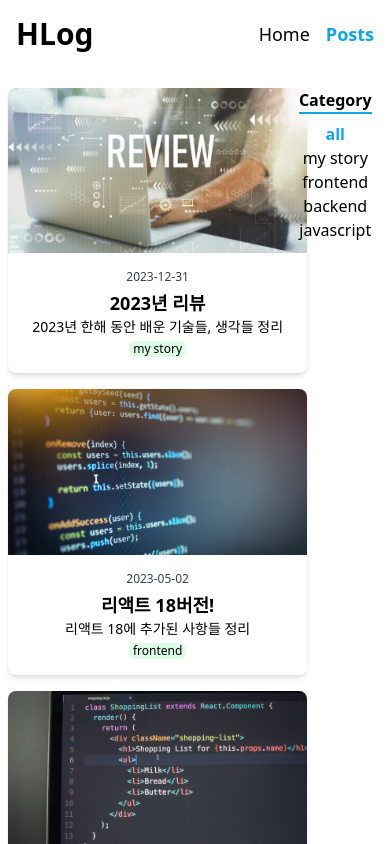
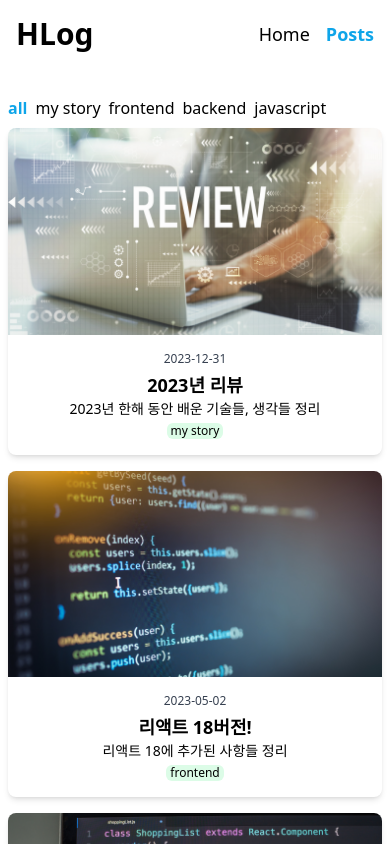
Before and after one commit to hheeseung/hlog, a Next.js app: page /posts in a window 390 px wide. Shown: the top 844 px of the page. Built offline with nearby package versions, Linux system fonts and the light colour scheme.

Commit message:
design: 전체 화면 비율 수정 및 반응형 hover 애니메이션 수정

```diff
--- a/src/app/layout.tsx
+++ b/src/app/layout.tsx
@@ -27,7 +27,7 @@ export default function RootLayout({
   return (
     <html lang='en'>
       <body
-        className={`${geistSans.variable} ${geistMono.variable} max-w-7xl mx-auto flex flex-col h-screen antialiased`}
+        className={`${geistSans.variable} ${geistMono.variable} max-w-5xl mx-auto flex flex-col h-screen antialiased`}
       >
         <Header />
         <main className='grow'>{children}</main>
--- a/src/components/Categories.tsx
+++ b/src/components/Categories.tsx
@@ -8,11 +8,13 @@ interface Props {
 
 export default function Categories({ categories, selected, setSelected }: Props) {
   return (
-    <nav className='w-1/4 flex flex-col'>
-      <h2 className='font-bold border-b-2 mb-2 border-sky-500 w-fit mx-auto'>Category</h2>
+    <nav className='flex flex-row items-center w-full gap-2 overflow-x-scroll xl:gap-0 xl:w-1/5 xl:flex-col'>
+      <h2 className='hidden mx-auto mb-2 font-bold border-b-2 xl:block border-sky-500 w-fit'>Category</h2>
       {categories.map((category, index) => (
         <button
-          className={`${category === selected && 'font-bold text-sky-500'} cursor-pointer hover:text-sky-500`}
+          className={`${
+            category === selected && 'font-bold text-sky-500'
+          } cursor-pointer hover:text-sky-500 py-2 xl:py-0`}
           onClick={() => setSelected(category)}
           key={index}
         >
--- a/src/components/FeaturedPostsList.tsx
+++ b/src/components/FeaturedPostsList.tsx
@@ -7,7 +7,7 @@ export default async function FeaturedPostsList() {
   return (
     <section className='p-2 my-3 xl:p-0'>
       <h2 className='text-2xl font-bold'>Featured Posts</h2>
-      <section className='grid gap-4 mt-3 mb-10 xl:p-0 xl:grid-cols-4 lg:grid-cols-3 md:grid-cols-2 sm:grid-cols-1'>
+      <section className='grid gap-4 mt-3 mb-10 xl:p-0 lg:grid-cols-3 md:grid-cols-2 sm:grid-cols-1'>
         {posts.map(({ path, title, description, date, category }) => (
           <PostCard key={path} title={title} description={description} date={date} category={category} path={path} />
         ))}
--- a/src/components/FilteredPostCard.tsx
+++ b/src/components/FilteredPostCard.tsx
@@ -4,7 +4,7 @@ import PostCard from './PostCard';
 
 export default function FilteredPostCard({ posts }: { posts: Post[] }) {
   return (
-    <section className='w-3/4 grid lg:grid-cols-3 md:grid-cols-2 sm:grid-cols-1 gap-4 mb-3'>
+    <section className='grid w-full gap-4 mb-3 lg:grid-cols-3 md:grid-cols-2 sm:grid-cols-1'>
       {posts.map(({ path, title, description, date, category }) => (
         <PostCard key={path} title={title} description={description} date={date} category={category} path={path} />
       ))}
--- a/src/components/FilteredPostsList.tsx
+++ b/src/components/FilteredPostsList.tsx
@@ -19,7 +19,7 @@ export default function FilteredPostsList({ categories, posts }: Props) {
   const filtered = selected === ALL_POSTS ? posts : posts.filter((post) => post.category === selected);
 
   return (
-    <section className='flex p-2 my-3 xl:p-0'>
+    <section className='flex flex-col-reverse p-2 my-3 xl:flex-row xl:p-0'>
       <FilteredPostCard posts={filtered} />
       <Categories categories={category} selected={selected} setSelected={setSelected} />
     </section>
--- a/src/components/PostCard.tsx
+++ b/src/components/PostCard.tsx
@@ -11,7 +11,7 @@ interface Card {
 
 export default function PostCard({ title, description, date, category, path }: Card) {
   return (
-    <article className='w-full rounded-lg shadow-md hover:scale-105 hover:transition-all'>
+    <article className='w-full rounded-lg shadow-md xl:hover:scale-105 xl:hover:transition-all'>
       <Link href={`/posts/${path}`}>
         <Image
           src={`/images/posts/${path}.png`}
@@ -24,10 +24,10 @@ export default function PostCard({ title, description, date, category, path }: C
         <div className='px-2 py-4 text-center'>
           <p className='text-xs text-gray-700'>{date}</p>
           <div className='my-1'>
-            <h4 className='font-bold text-lg'>{title}</h4>
+            <h4 className='text-lg font-bold'>{title}</h4>
             <p className='text-sm truncate'>{description}</p>
           </div>
-          <p className='text-xs bg-green-100 w-fit mx-auto px-1 rounded-md'>{category}</p>
+          <p className='px-1 mx-auto text-xs bg-green-100 rounded-md w-fit'>{category}</p>
         </div>
       </Link>
     </article>
```
